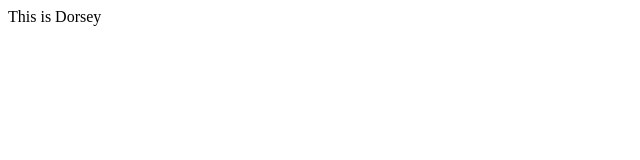
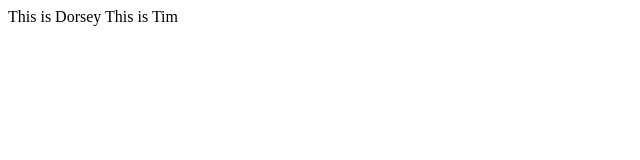
Before and after one commit to dsuberi/CIS335FoodOrderSystem, a plain HTML site: page Exercise/index.html in a window 1280 px wide. Shown: the full height of the page, 0-640 px from the left. Drawn offline with Linux system fonts and the light colour scheme.

Commit message:
Update index.html

```diff
--- a/Exercise/index.html
+++ b/Exercise/index.html
@@ -10,7 +10,7 @@
 		<!--Team Member #2 Add some content below-->
 		This is Dorsey
 		<!--Team Member #3 Add some content below-->
-
+		This is Tim
 		<!--Team Member #4 Add some content below-->
 
 		<!--Team Member #5 Add some content below-->
```
